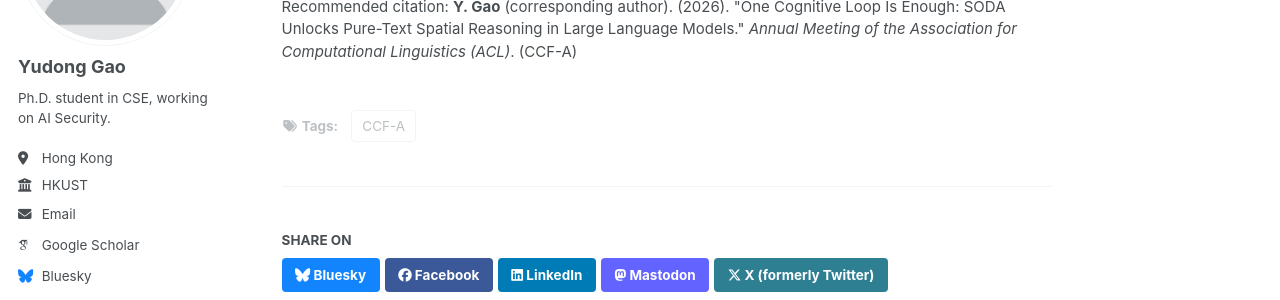
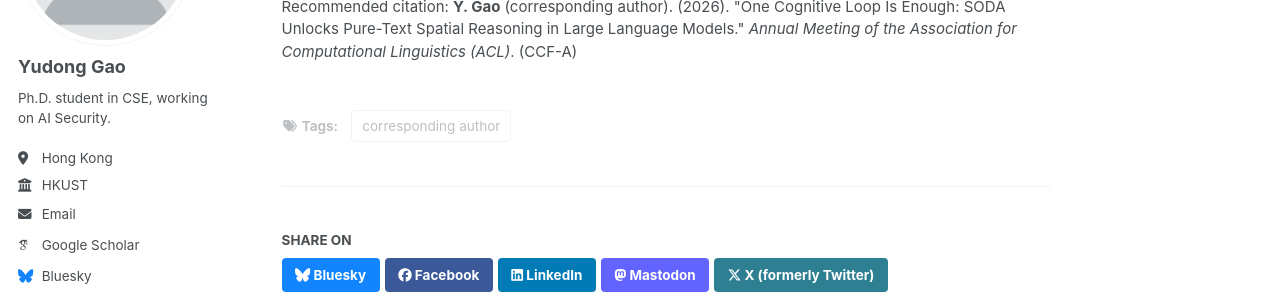
Before and after one commit to ifen1/ifen1.github.io, a Jekyll site: the page built from _publications/2026-07-01-soda.md, in a window 1280 px wide. Shown: the part 228-528 px from the top of the page. Built offline with Jekyll 4.4.1, drawn with Linux system fonts in a browser that asks for light colours; some web fonts are replaced; a script bundle is joined from its source files by our own code; library files that are not in the unit come from our copies.

Commit message:
SODA: move corresponding author note after venue, bold it
Co-Authored-By: Claude Opus 4.8 (1M context) <noreply@anthropic.com>

```diff
--- a/_publications/2026-07-01-soda.md
+++ b/_publications/2026-07-01-soda.md
@@ -6,8 +6,8 @@ permalink: /publication/2026-soda
 excerpt: 'A single cognitive loop unlocks pure-text spatial reasoning in LLMs. Corresponding author. (CCF-A)'
 date: 2026-07-01
 venue: 'Annual Meeting of the Association for Computational Linguistics (ACL)'
-authors: '<b>Y. Gao</b> (corresponding author)'
-tag: 'CCF-A'
+authors: '<b>Y. Gao</b>'
+tag: 'corresponding author'
 group: 'corresponding'
 citation: '<b>Y. Gao</b> (corresponding author). (2026). "One Cognitive Loop Is Enough: SODA Unlocks Pure-Text Spatial Reasoning in Large Language Models." <i>Annual Meeting of the Association for Computational Linguistics (ACL)</i>. (CCF-A)'
 ---
```
Also changed, not shown: _pages/about.md (+1 -1 lines).
